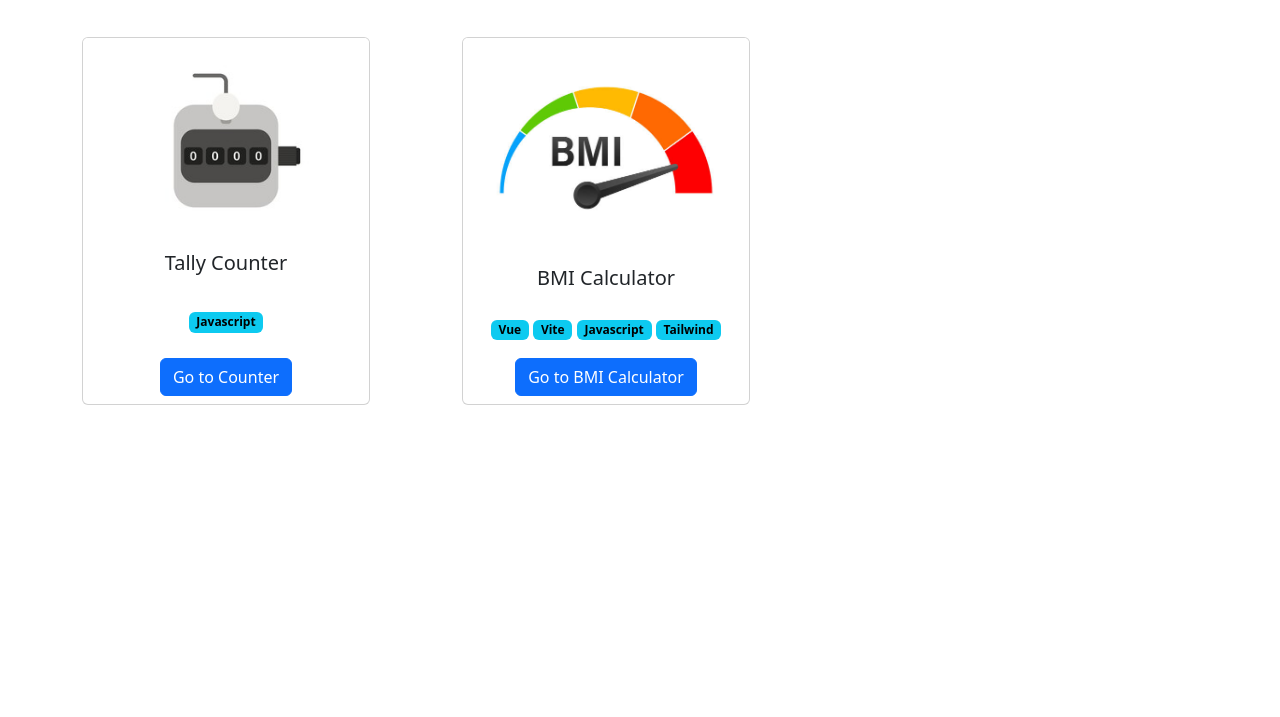
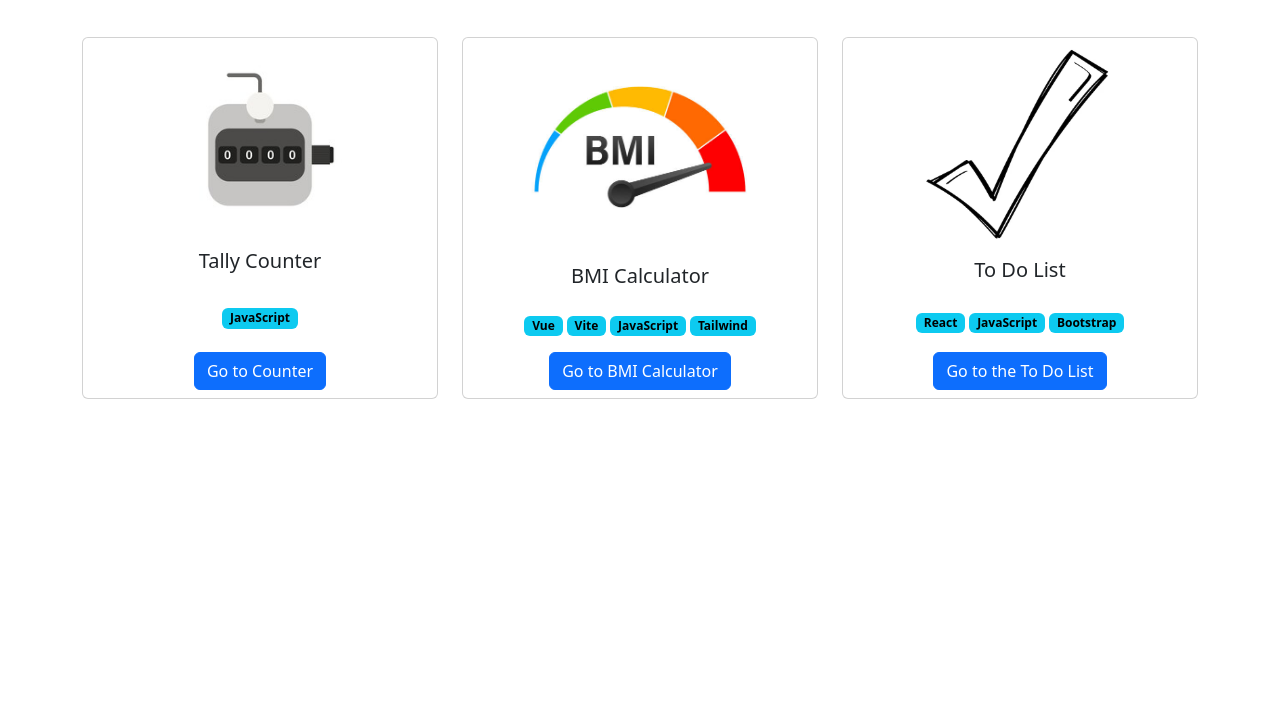
Before and after one commit to iamabhijeet2003/js-projects, a plain HTML site: page index.html in a window 1280 px wide. Shown: the part 83-800 px from the top of the page. Drawn offline with nearby package versions, Linux system fonts and the light colour scheme; files whose address does not match are found by name.

Commit message:
add new project

```diff
--- a/index.html
+++ b/index.html
@@ -16,21 +16,8 @@
 </head>
 
 <body>
-  <a  href="https://github.com/iamabhijeet2003"
-      class="github-corner"
-      aria-label="View source on GitHub"
-  >
-      <svg
-        width="80"
-        height="80"
-        viewBox="0 0 250 250"
-        style="fill:#70B7FD;
-        color:#fff;
-        position: absolute;
-        top: 0;
-        border: 0;
-        right: 0;"
-        aria-hidden="true">
+  <a href="https://github.com/iamabhijeet2003" class="github-corner" aria-label="View source on GitHub" title="View Github Profile">
+      <svg width="80" height="80" viewBox="0 0 250 250" style="fill:#70B7FD; color:#fff; position: absolute; top: 0; border: 0; right: 0;" aria-hidden="true">
         <path d="M0,0 L115,115 L130,115 L142,142 L250,250 L250,0 Z"></path>
         <path d="M128.3,109.0 C113.8,99.7 119.0,89.6 119.0,89.6 C122.0,82.7 120.5,78.6 120.5,78.6 C119.2,72.0 123.4,76.3 123.4,76.3 C127.3,80.9 125.5,87.3 125.5,87.3 C122.9,97.6 130.6,101.9 134.4,103.2" fill="currentColor" style="transform-origin: 130px 106px;" class="octo-arm"></path>
         <path d="M115.0,115.0 C114.9,115.1 118.7,116.5 119.8,115.4 L133.7,101.6 C136.9,99.2 139.9,98.4 142.2,98.6 C133.8,88.0 127.5,74.4 143.8,58.0 C148.5,53.4 154.0,51.2 159.7,51.0 C160.3,49.4 163.2,43.6 171.4,40.1 C171.4,40.1 176.1,42.5 178.8,56.2 C183.1,58.6 187.2,61.8 190.9,65.4 C194.5,69.0 197.7,73.2 200.1,77.6 C213.8,80.2 216.3,84.9 216.3,84.9 C212.7,93.1 206.9,96.0 205.4,96.6 C205.1,102.4 203.0,107.8 198.3,112.5 C181.9,128.9 168.3,122.5 157.7,114.1 C157.9,116.9 156.7,120.9 152.7,124.9 L141.0,136.5 C139.8,137.7 141.6,141.9 141.8,141.8 Z" fill="currentColor" class="octo-body"></path>
@@ -39,64 +26,56 @@
   <div class="container">
       <div class="row">
           <div class="col-12 mt-3 text-center mb-5">
-                <h1>A list of javascript projects.</h1>
+              <h1>A list of JavaScript projects</h1>
           </div>
 
-            <div class="col-4 text-center">
-                <div class="card project-card" style="width: 18rem;">
-                    <img class="card-img-top" src="./assets/tally-counter.jpg" alt="Tally Counter">
+          <div class="col-12 col-md-6 col-lg-4 text-center mb-4">
+              <div class="card project-card">
+                  <img class="card-img-top img-fluid mx-auto" src="./assets/tally-counter.jpg" alt="Tally Counter" style="width: 80%;">
                   <div class="card-body project-card-body">
                       <h5 class="card-title">Tally Counter</h5>
-                      <div>
-                        <span class="badge text-bg-info">Javascript</span>
+                      <div class=" my-3">
+                          <span class="badge text-bg-info">JavaScript</span>
                       </div>
                       <a href="./counter-app/index.html" class="btn btn-primary">Go to Counter</a>
                   </div>
               </div>
           </div>
 
-            <div class="col-4 text-center ">
-              <div class="card project-card" style="width: 18rem;">
-                  <img class="card-img-top" src="./assets/bmi-calculator.png" alt="Bmi Calculator">
+          <div class="col-12 col-md-6 col-lg-4 text-center mb-4">
+              <div class="card project-card">
+                  <img class="card-img-top img-fluid mx-auto" src="./assets/bmi-calculator.png" alt="BMI Calculator" style="width: 80%;">
                   <div class="card-body project-card-body">
                       <h5 class="card-title">BMI Calculator</h5>
-                    <div>
+                      <div class=" my-3">
                           <span class="badge text-bg-info">Vue</span>
                           <span class="badge text-bg-info">Vite</span>
-                        <span class="badge text-bg-info">Javascript</span>
+                          <span class="badge text-bg-info">JavaScript</span>
                           <span class="badge text-bg-info">Tailwind</span>
                       </div>
-
                       <a href="https://bmi-calculator-abhi.vercel.app/" class="btn btn-primary" target="_blank">Go to BMI Calculator</a>
                   </div>
               </div>
           </div>
 
-
-            <!-- <div class="col-4">
-                <div class="card" aria-hidden="true">
-
-                    <div class="card-body">
-                      <h5 class="card-title placeholder-glow">
-                        <span class="placeholder col-6"></span>
-                      </h5>
-                      <p class="card-text placeholder-glow">
-                        <span class="placeholder col-7"></span>
-                        <span class="placeholder col-4"></span>
-                        <span class="placeholder col-4"></span>
-                        <span class="placeholder col-6"></span>
-                        <span class="placeholder col-8"></span>
-                      </p>
-                      <a href="#" tabindex="-1" class="btn btn-primary disabled placeholder col-6"></a>
+          <div class="col-12 col-md-6 col-lg-4 text-center mb-4">
+              <div class="card project-card">
+                  <img class="card-img-top img-fluid mx-auto" src="./assets/to_do_list.png" alt="To Do List" style="width:60%;" >
+                  <div class="card-body project-card-body">
+                      <h5 class="card-title">To Do List</h5>
+                      <div class=" my-3">
+                          <span class="badge text-bg-info">React</span>
+                          <span class="badge text-bg-info">JavaScript</span>
+                          <span class="badge text-bg-info">Bootstrap</span>
+                      </div>
+                      <a href="https://to-do-list-2003.vercel.app/" class="btn btn-primary" target="_blank">Go to the To Do List</a>
                   </div>
               </div>
-            </div> -->
-
+          </div>
 
 
       </div>
   </div>
-
 </body>
 
 </html>
--- a/style.css
+++ b/style.css
@@ -1,10 +1,10 @@
-.project-card{
-    height: 23rem;
+.project-card {
+    height: 100%;
     display: flex;
     flex-direction: column;
 }
 
-.project-card-body{
+.project-card-body {
     flex: 1;
     display: flex;
     flex-direction: column;
@@ -13,9 +13,10 @@
     padding: 0.5rem;
 }
 
-.github-corner:hover .octo-arm{
-    animation:octocat-wave 560ms ease-in-out
+.github-corner:hover .octo-arm {
+    animation: octocat-wave 560ms ease-in-out;
 }
+
 @keyframes octocat-wave{
     0%,100%{
         transform:rotate(0)
```
Also changed, not shown: assets/to_do_list.png (added). Lines whose indentation alone changed are shown as unchanged.
